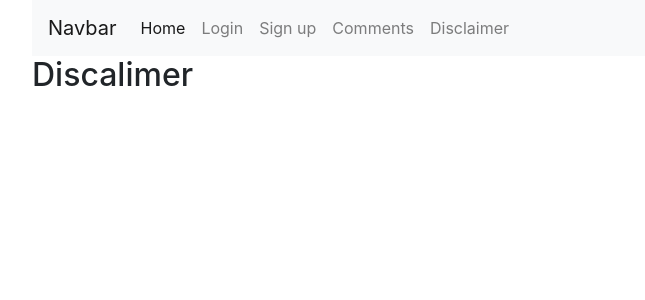
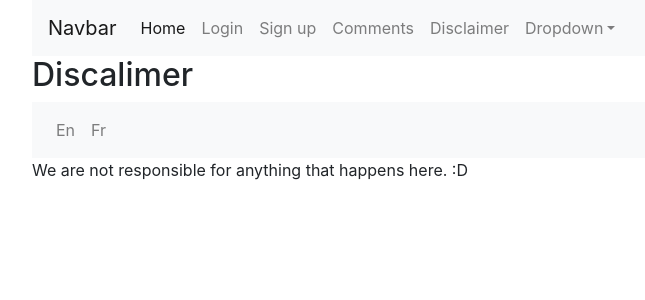
Before and after one commit to amihaescu/it-step-react, a React (Create React App) app: page /disclaimer/en in a window 1280 px wide. Shown: the top 300 px of the page, without its empty margins (53-698 px from the left). Built offline with nearby package versions, Linux system fonts and the light colour scheme.

Commit message:
fixed navigation stuff

```diff
--- a/src/App.js
+++ b/src/App.js
@@ -3,26 +3,22 @@ import CommentList from './components/class';
 import SignUpForm from './forms/sign-up';
 import LoginForm from './forms/login';
 import Navbar from './navbar/navbar';
-import { BrowserRouter as Router, Route, Switch } from 'react-router-dom';
+import { BrowserRouter as Router, Route, Switch, Link } from 'react-router-dom';
 import Main from './components/main';
 import NotFound from './components/not-found';
-import Discalimer from './disclaimer/disclaimer';
+
 function App() {
 
   return (
     <div className="App container">
-
-      {/* <CommentList></CommentList> */}
-      {/* <SignUpForm></SignUpForm> */}
-      {/* <LoginForm></LoginForm> */}
       <Router>
         <Navbar></Navbar>
         <Switch>
           <Route exact path="/" component={Main} />
           <Route exact path="/signup" component={SignUpForm} />
           <Route exact path="/login" component={LoginForm} />
-          <Route exact path="/comments" component={CommentList} />
-          <Route path="/disclaimer" component={Discalimer} />
+          <Route path="/comments/:topic" component={CommentList} />
+          <Route path="/disclaimer" component={Disclaimer} />
           <Route component={NotFound} />
         </Switch>
       </Router>
@@ -30,4 +26,42 @@ function App() {
   );
 }
 
+function Disclaimer() {
+  return (
+    <div>
+      <h2>Discalimer</h2>
+      <nav className="navbar navbar-expand-lg navbar-light bg-light">
+        <ul className="navbar-nav">
+          <li className="nav-item">
+            <Link className="nav-link" to="/disclaimer/en">En</Link>
+          </li>
+          <li className="nav-item">
+            <Link className="nav-link" to="/disclaimer/fr">Fr</Link>
+          </li>
+        </ul>
+      </nav>
+
+      <Switch>
+        <Route path="/disclaimer/en" component={En} />
+        <Route path="/disclaimer/fr" component={Fr} />
+      </Switch>
+    </div>
+
+  )
+}
+
+function En() {
+  return (
+    <div>
+      We are not responsible for anything that happens here. :D
+    </div>
+  )
+}
+
+function Fr() {
+  return (
+    <div>"Omellete du fromage :D"</div>
+  )
+}
+
 export default App;
--- a/src/components/class.js
+++ b/src/components/class.js
@@ -1,5 +1,6 @@
 import Comment from './functional'
 import React from 'react'
+import  { commentsDb } from '../db/comments-db';
 
 export default class CommentList extends React.Component {
     static defaultProps = {
@@ -7,35 +8,10 @@ export default class CommentList extends React.Component {
     }
     constructor(props) {
         super(props);
-        console.log(props);
+        console.log(props.match.params.topic);
         this.state = {
             title: props.title,
-            comments: [
-                {
-                    id: 1,
-                    user: 'Jane',
-                    text: 'This page is awesome',
-                    date: new Date(2020, 9, 4, 14, 20).toISOString()
-                },
-                {
-                    id: 2,
-                    user: 'James',
-                    text: 'I think it could be better',
-                    date: new Date(2020, 9, 4, 14, 20).toISOString()
-                },
-                {
-                    id: 3,
-                    user: 'Allan',
-                    text: 'It\'s ok the way it is',
-                    date: new Date(2020, 9, 4, 14, 20).toISOString()
-                },
-                {
-                    id: 4,
-                    user: 'Maria',
-                    text: 'I don\'t know....',
-                    date: new Date(2020, 9, 4, 14, 20).toISOString()
-                }
-            ]
+            comments: commentsDb[props.match.params.topic]
         }
     }
 
--- /dev/null
+++ b/src/db/comments-db.js
@@ -0,0 +1,37 @@
+export const commentsDb = {
+    "games" : [
+        {
+            id: 1,
+            user: 'Jane',
+            text: 'This page is awesome',
+            date: new Date(2020, 9, 4, 14, 20).toISOString()
+        },
+        {
+            id: 2,
+            user: 'James',
+            text: 'I think it could be better',
+            date: new Date(2020, 9, 4, 14, 20).toISOString()
+        },
+        {
+            id: 3,
+            user: 'Allan',
+            text: 'It\'s ok the way it is',
+            date: new Date(2020, 9, 4, 14, 20).toISOString()
+        },
+        {
+            id: 4,
+            user: 'Maria',
+            text: 'I don\'t know....',
+            date: new Date(2020, 9, 4, 14, 20).toISOString()
+        }
+    ],
+    "houses" : [
+        {
+            id: 1,
+            user: 'Jane',
+            text: 'This page is awesome',
+            date: new Date(2020, 9, 4, 14, 20).toISOString()
+        }
+    ]
+
+}
--- a/src/disclaimer/disclaimer.js
+++ /dev/null
@@ -1,17 +0,0 @@
-import { BrowserRouter as Route, Switch } from 'react-router-dom';
-import En from "./en";
-import Fr from './fr';
-
-
-export default function Disclaimer() {
-    return (
-        <div>
-            <h2>Discalimer</h2>
-            <Switch>
-                <Route path="/disclaimer/en" component={En} />
-                <Route path="/disclaimer/fr" component={Fr} />
-            </Switch>
-        </div>
-
-    )
-}
--- a/src/disclaimer/en.js
+++ /dev/null
@@ -1,5 +0,0 @@
-export default function En() {
-    return (
-        <h2>asdsadas</h2>
-    )
-}
--- a/src/disclaimer/fr.js
+++ /dev/null
@@ -1,5 +0,0 @@
-export default function Fr() {
-    return (
-        <div>"Omellete de fromage :D"</div>
-    )
-}
--- a/src/navbar/navbar.js
+++ b/src/navbar/navbar.js
@@ -24,6 +24,17 @@ export default function Navbar() {
                     <li className="nav-item">
                         <Link className="nav-link" to="/disclaimer">Disclaimer</Link>
                     </li>
+                    <li className="nav-item dropdown">
+                        <a className="nav-link dropdown-toggle" href="#" id="navbarDropdown" role="button" data-toggle="dropdown" aria-haspopup="true" aria-expanded="false">
+                            Dropdown
+        </a>
+                        <div className="dropdown-menu" aria-labelledby="navbarDropdown">
+                            <a className="dropdown-item" href="#">Action</a>
+                            <a className="dropdown-item" href="#">Another action</a>
+                            <div className="dropdown-divider"></div>
+                            <a className="dropdown-item" href="#">Something else here</a>
+                        </div>
+                    </li>
                 </ul>
             </div>
         </nav>
```
Also changed, not shown: 2 other files (tests, documents, lock files or other folders).
